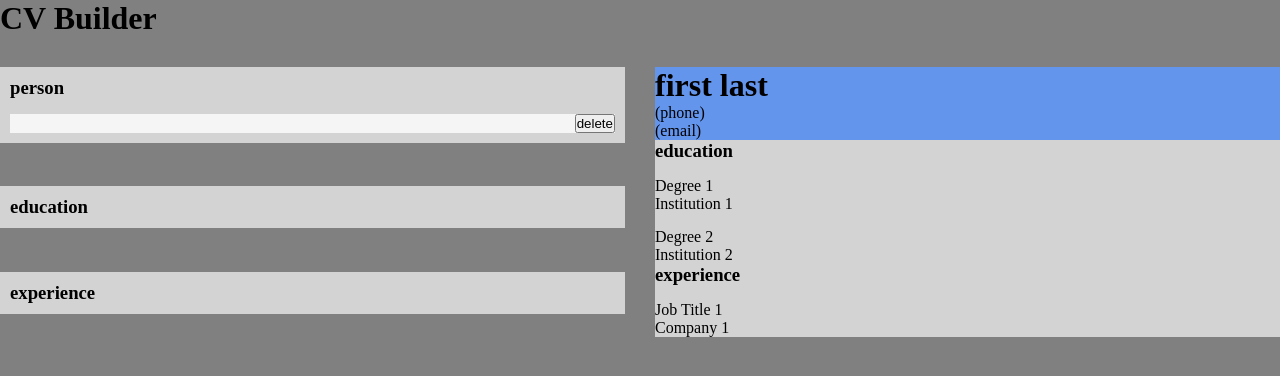
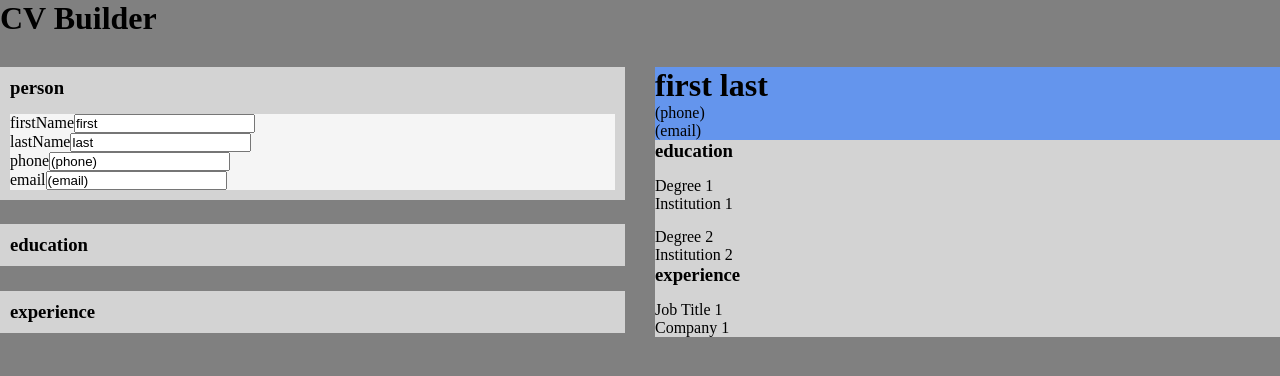
Before and after one commit to strallia/cv-app, a React (Vite) app: page / in a window 1280 px wide. Both pictures are taken after a click on the element "person". Shown: the top 376 px of the page. Built offline with nearby package versions, Linux system fonts and the light colour scheme.

Commit message:
feat: Change person entry to always be expanded

```diff
--- a/src/components/Form.jsx
+++ b/src/components/Form.jsx
@@ -10,7 +10,7 @@ function Form({
   isExpanded,
   setExpandedEntryID,
 }) {
-  const { entryID, degree, school, jobTitle, company } = entry;
+  const { entryID, sectionTitle, degree, school, jobTitle, company } = entry;
   const modifiedEntry = modifyEntry(entry);
   const entryKeyValuePairs = Object.entries(modifiedEntry);
 
@@ -48,14 +48,18 @@ function Form({
     return (
       <div className="form--expanded form--bg-color">
         {arrOfInputs}
-        <Button
-          type="save"
-          buttonText={["save"]}
-          setExpandedEntryID={setExpandedEntryID}
-        />
+        {sectionTitle !== "person" && (
+          <Button
+            type="save"
+            buttonText={["save"]}
+            setExpandedEntryID={setExpandedEntryID}
+          />
+        )}
       </div>
     );
   }
+
+  if (sectionTitle === "person") return showExpandedForm();
 
   return <form>{isExpanded ? showExpandedForm() : showCollapsedForm()}</form>;
 }
```
